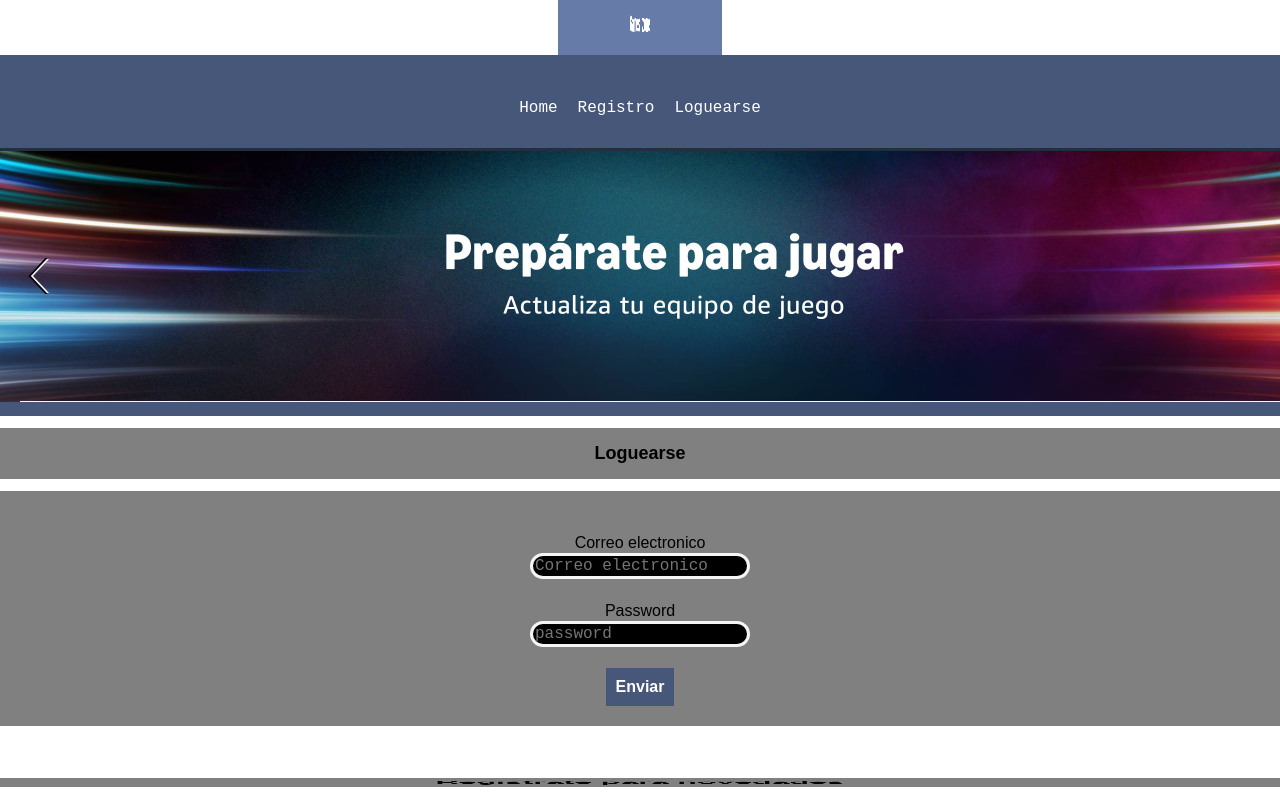
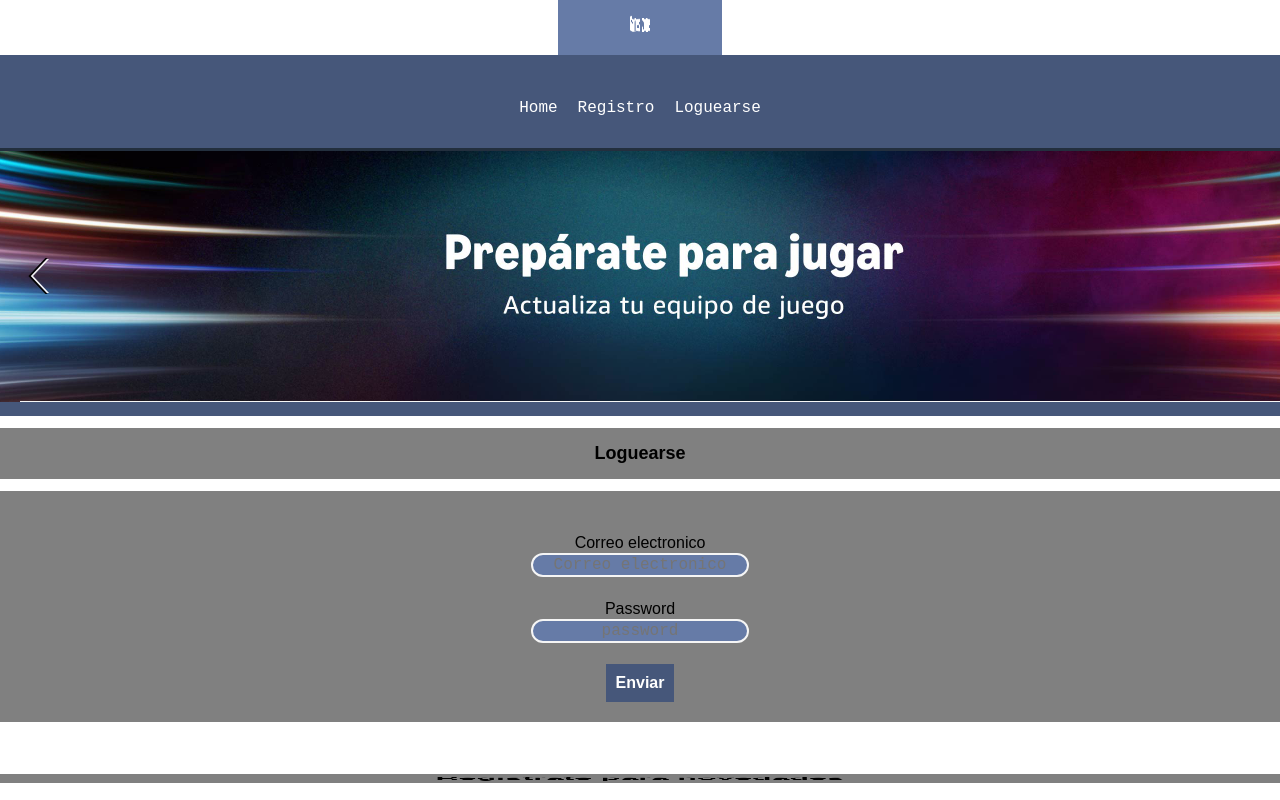
Before and after one commit to EzeMoreira/my-app, a React (Create React App) app: page / in a window 1280 px wide. Shown: the top 800 px of the page. Built offline with nearby package versions, Linux system fonts and the light colour scheme.

Commit message:
modificacion de estilo a input e inupt hover

```diff
--- a/src/App.css
+++ b/src/App.css
@@ -80,12 +80,19 @@ label {
 }
 
 input {
-  background-color: black;
+  background-color:#667ba7;
   color: whitesmoke;
   font-family: monospace;
   font-size: large;
-  border: 3px solid whitesmoke;
+  border: 2px solid whitesmoke;
   border-radius: 15px;
+  text-align: center;
+}
+
+input:hover {
+  background-color: #667ba7;
+  color: whitesmoke;
+  border: 2px solid whitesmoke;
 }
 
 form {
```
